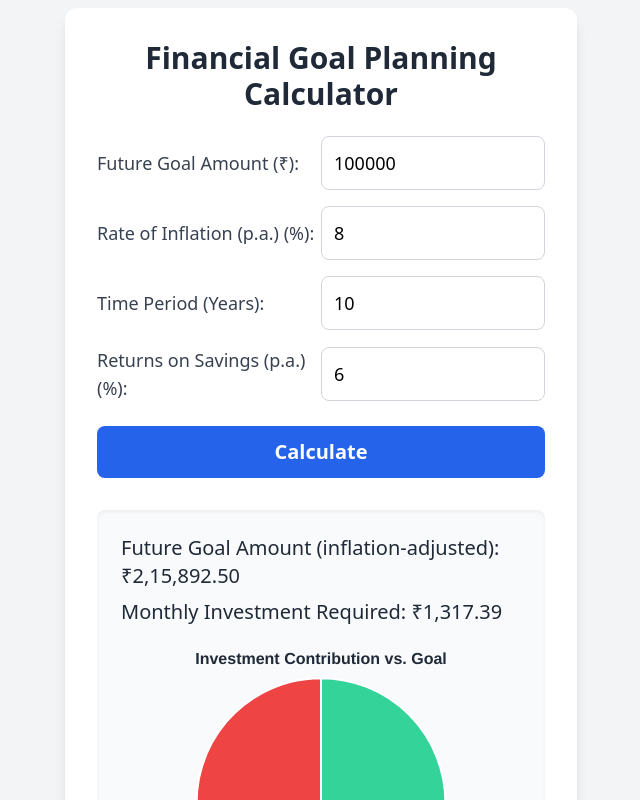
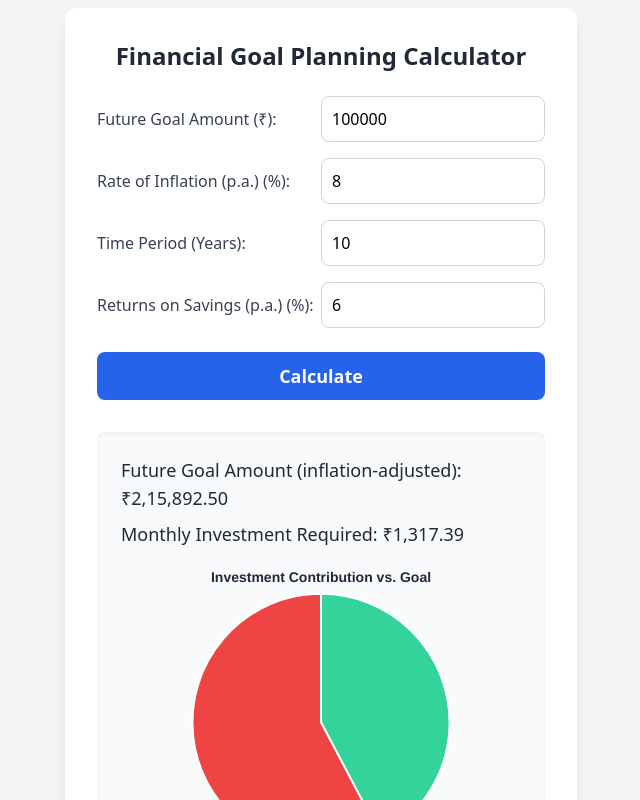
Before and after one commit to ArunKumarM798/Financial-Goal-Planning-calculator, a plain HTML site: page index.html in a window 1280 px wide. Both pictures are taken after a click on the button "Calculate". Shown: the top 800 px of the page, without its empty margins (319-959 px from the left). Drawn offline with nearby package versions, Linux system fonts and the light colour scheme.

Commit message:
Update index.html

```diff
--- a/index.html
+++ b/index.html
@@ -18,35 +18,35 @@
 </head>
 <body class="bg-gray-100 p-2 font-sans">
     <div class="calculator-container bg-white shadow-lg rounded-xl p-6 max-w-lg w-full mx-auto sm:p-8">
-        <h2 class="text-2xl sm:text-3xl font-bold text-center text-gray-800 mb-5 sm:mb-6">Financial Goal Planning Calculator</h2>
+        <h2 class="text-xl sm:text-2xl font-bold text-center text-gray-800 mb-5 sm:mb-6">Financial Goal Planning Calculator</h2>
 
         <div class="space-y-3 sm:space-y-4 mb-5 sm:mb-6">
             <div class="flex flex-col sm:flex-row sm:items-center justify-between">
-                <label for="goalAmount" class="text-gray-700 text-base sm:text-lg sm:w-1/2">Future Goal Amount (₹):</label>
-                <input type="number" id="goalAmount" value="100000" autofocus class="flex-grow p-2 sm:p-3 border border-gray-300 rounded-lg focus:outline-none focus:ring-2 focus:ring-blue-500 text-base sm:text-lg sm:w-1/2">
+                <label for="goalAmount" class="text-sm sm:text-base text-gray-700 sm:w-1/2">Future Goal Amount (₹):</label>
+                <input type="number" id="goalAmount" value="100000" autofocus class="flex-grow p-2 sm:p-2.5 border border-gray-300 rounded-lg focus:outline-none focus:ring-2 focus:ring-blue-500 text-base sm:text-base sm:w-1/2">
             </div>
             <div class="flex flex-col sm:flex-row sm:items-center justify-between">
-                <label for="inflationRate" class="text-gray-700 text-base sm:text-lg sm:w-1/2">Rate of Inflation (p.a.) (%):</label>
-                <input type="number" id="inflationRate" value="8" step="0.1" class="flex-grow p-2 sm:p-3 border border-gray-300 rounded-lg focus:outline-none focus:ring-2 focus:ring-blue-500 text-base sm:text-lg sm:w-1/2">
+                <label for="inflationRate" class="text-sm sm:text-base text-gray-700 sm:w-1/2">Rate of Inflation (p.a.) (%):</label>
+                <input type="number" id="inflationRate" value="8" step="0.1" class="flex-grow p-2 sm:p-2.5 border border-gray-300 rounded-lg focus:outline-none focus:ring-2 focus:ring-blue-500 text-base sm:text-base sm:w-1/2">
             </div>
             <div class="flex flex-col sm:flex-row sm:items-center justify-between">
-                <label for="years" class="text-gray-700 text-base sm:text-lg sm:w-1/2">Time Period (Years):</label>
-                <input type="number" id="years" value="10" class="flex-grow p-2 sm:p-3 border border-gray-300 rounded-lg focus:outline-none focus:ring-2 focus:ring-blue-500 text-base sm:text-lg sm:w-1/2">
+                <label for="years" class="text-sm sm:text-base text-gray-700 sm:w-1/2">Time Period (Years):</label>
+                <input type="number" id="years" value="10" class="flex-grow p-2 sm:p-2.5 border border-gray-300 rounded-lg focus:outline-none focus:ring-2 focus:ring-blue-500 text-base sm:text-base sm:w-1/2">
             </div>
             <div class="flex flex-col sm:flex-row sm:items-center justify-between">
-                <label for="returnRate" class="text-gray-700 text-base sm:text-lg sm:w-1/2">Returns on Savings (p.a.) (%):</label>
-                <input type="number" id="returnRate" value="6" step="0.1" class="flex-grow p-2 sm:p-3 border border-gray-300 rounded-lg focus:outline-none focus:ring-2 focus:ring-blue-500 text-base sm:text-lg sm:w-1/2">
+                <label for="returnRate" class="text-sm sm:text-base text-gray-700 sm:w-1/2">Returns on Savings (p.a.) (%):</label>
+                <input type="number" id="returnRate" value="6" step="0.1" class="flex-grow p-2 sm:p-2.5 border border-gray-300 rounded-lg focus:outline-none focus:ring-2 focus:ring-blue-500 text-base sm:text-base sm:w-1/2">
             </div>
         </div>
 
-        <button onclick="calculateGoal()" class="w-full bg-blue-600 hover:bg-blue-700 text-white font-bold py-2 sm:py-3 px-4 rounded-lg transition duration-300 ease-in-out text-lg sm:text-xl">
+        <button onclick="calculateGoal()" class="w-full bg-blue-600 hover:bg-blue-700 text-white font-bold py-2 sm:py-2.5 px-4 rounded-lg transition duration-300 ease-in-out text-base sm:text-lg">
             Calculate
         </button>
 
         <!-- Use Tailwind's hidden class for robust hiding -->
         <div class="results mt-6 sm:mt-8 p-4 sm:p-6 bg-gray-50 rounded-lg shadow-inner hidden" id="results">
-            <p id="displayInflatedGoal" class="text-base sm:text-xl text-gray-800 mb-1 sm:mb-2"></p>
-            <p id="displayMonthlyInvestment" class="text-base sm:text-xl text-gray-800 mb-2 sm:mb-4"></p>
+            <p id="displayInflatedGoal" class="text-base sm:text-lg text-gray-800 mb-1 sm:mb-2"></p>
+            <p id="displayMonthlyInvestment" class="text-base sm:text-lg text-gray-800 mb-2 sm:mb-4"></p>
             <canvas id="goalChart" class="mt-2 sm:mt-4"></canvas>
         </div>
     </div>
@@ -127,16 +127,16 @@
                         position: 'bottom',
                         labels: {
                             fontColor: '#374151', // Gray-700
-                            fontSize: 12, // Decreased font size for legend
-                            padding: 0 // Decreased padding for legend labels
+                            fontSize: 10, // Adjusted font size for legend
+                            padding: 0
                         }
                     },
                     title: {
                         display: true,
                         text: 'Investment Contribution vs. Goal',
-                        fontSize: 16, // Decreased font size for title
+                        fontSize: 14, // Adjusted font size for title
                         fontColor: '#1F2937', // Gray-900
-                        padding: 8 // Decreased padding for title
+                        padding: 6 // Adjusted padding for title
                     },
                     tooltips: {
                         callbacks: {
@@ -149,8 +149,8 @@
                                 return label;
                             }
                         },
-                        titleFontSize: 14, // Decreased font size for tooltip title
-                        bodyFontSize: 12 // Decreased font size for tooltip body
+                        titleFontSize: 12, // Adjusted font size for tooltip title
+                        bodyFontSize: 10 // Adjusted font size for tooltip body
                     }
                 }
             });
```
